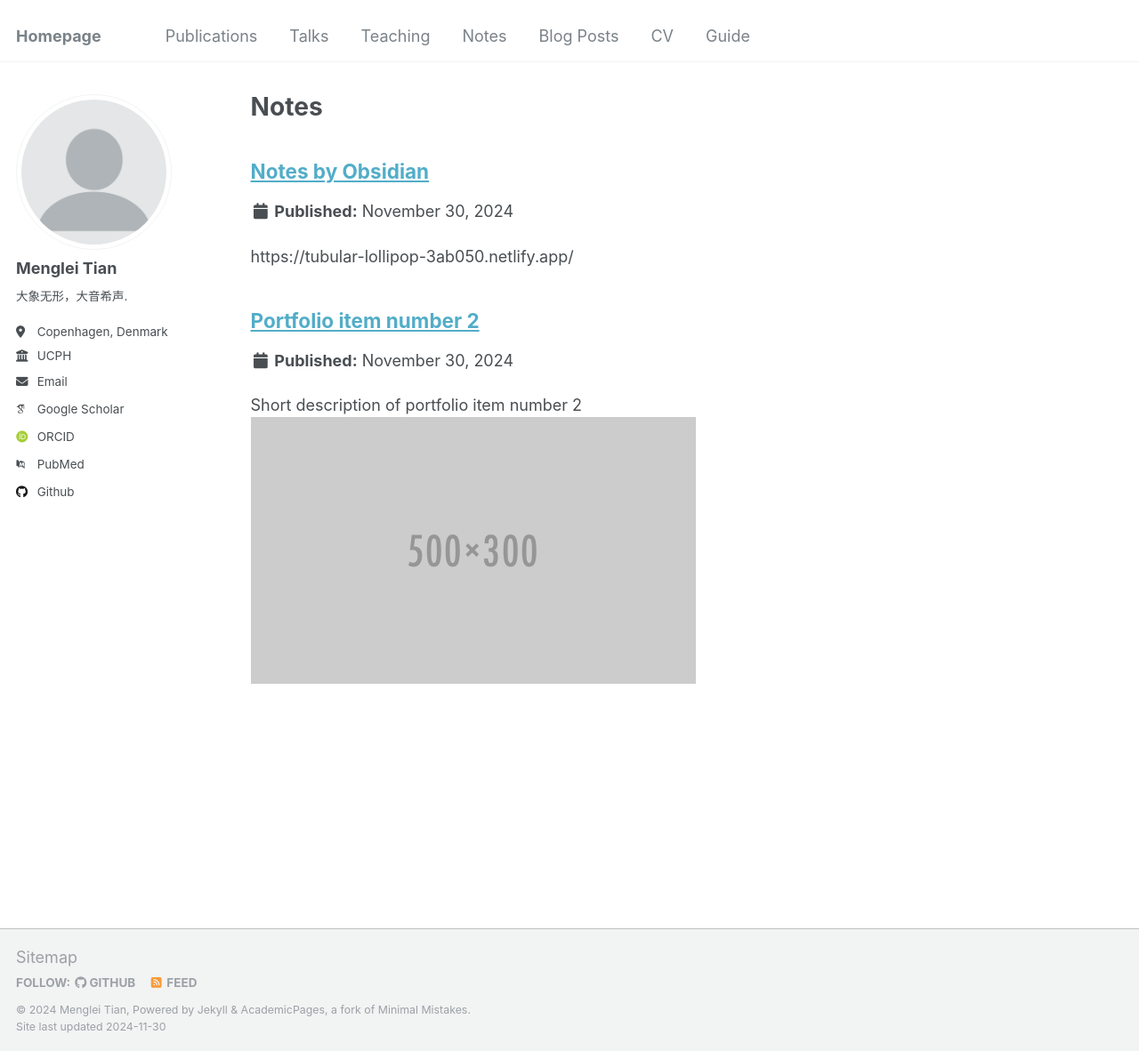
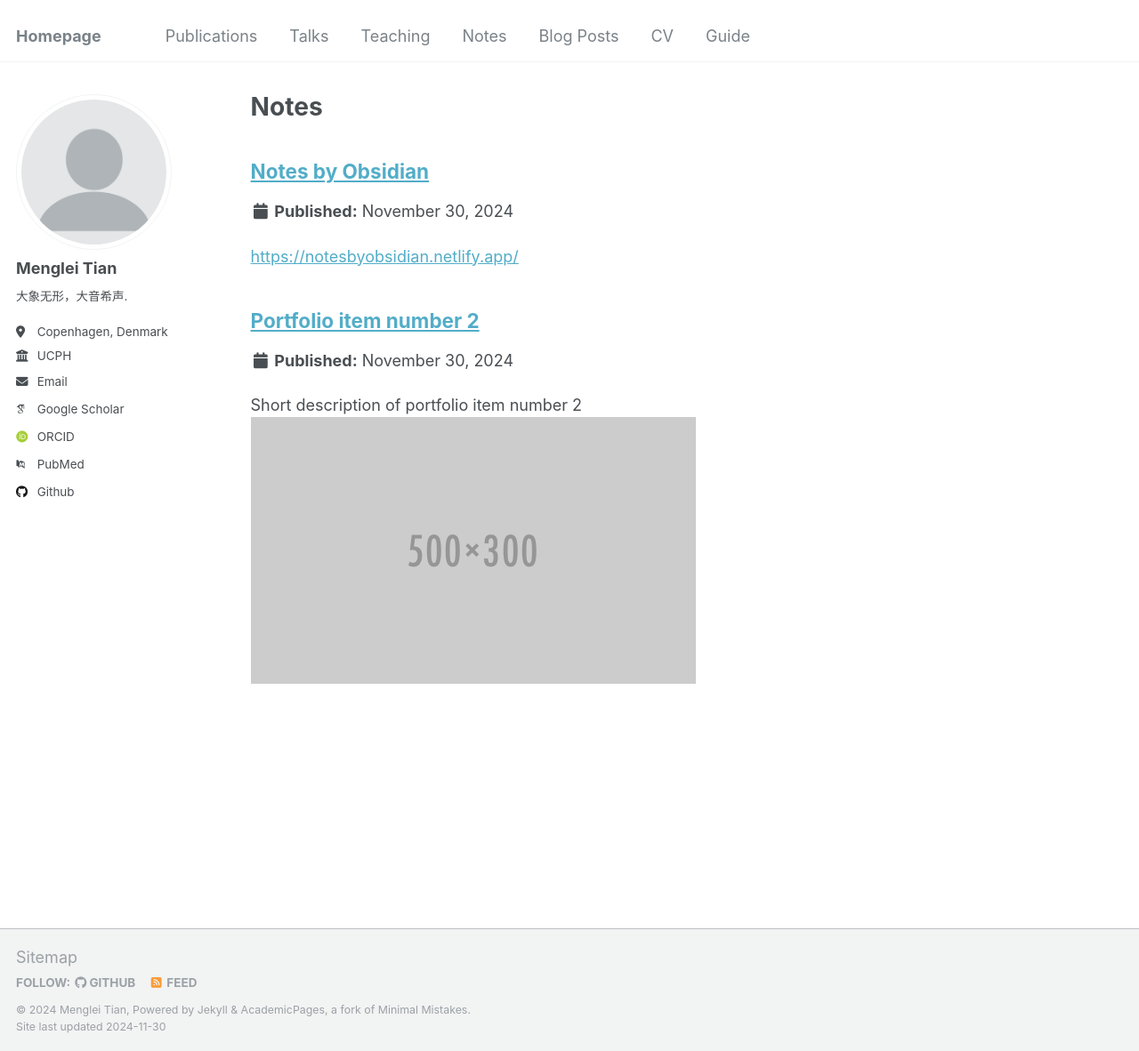
Before and after one commit to Corvus-coronoides/Menglei-Tian.github.io, a Jekyll site: the page built from _pages/portfolio.html, in a window 1280 px wide and 1182 px high. Shown: the whole window at 89% size. Built offline with Jekyll 4.4.1, drawn with Linux system fonts in a browser that asks for light colours; some web fonts are replaced; part of the change alters nothing that is shown.

Commit message:
Update portfolio-1.md

```diff
--- a/_portfolio/portfolio-1.md
+++ b/_portfolio/portfolio-1.md
@@ -1,5 +1,5 @@
 ---
 title: "Notes by Obsidian"
-excerpt: "https://tubular-lollipop-3ab050.netlify.app/"
+excerpt: "[https://notesbyobsidian.netlify.app/](https://notesbyobsidian.netlify.app/)"
 collection: portfolio
 ---
```
